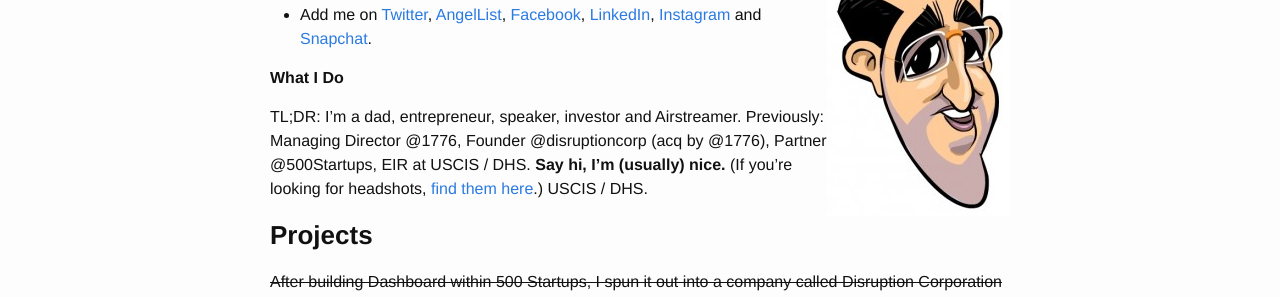
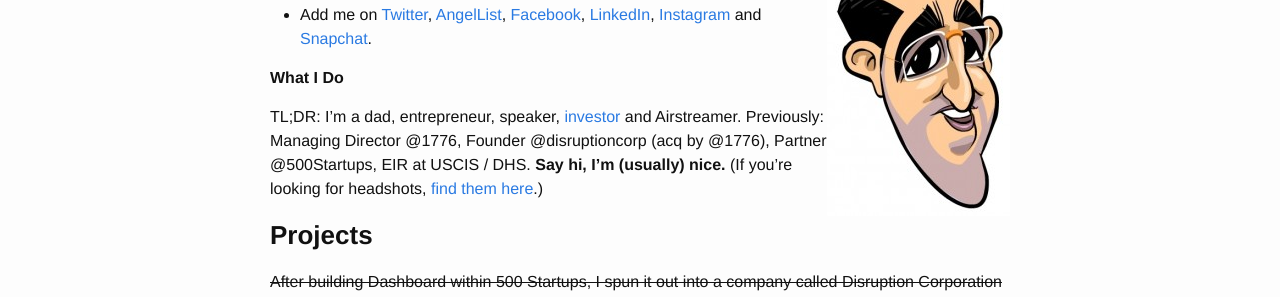
Before and after one commit to paulsingh/paulsingh.github.io, a Jekyll site: the page built from about.md, in a window 1280 px wide. Shown: the part 248-545 px from the top of the page. Built offline with Jekyll 4.4.1, drawn with Linux system fonts in a browser that asks for light colours.

Commit message:
Minor update to the about page.

```diff
--- a/about.md
+++ b/about.md
@@ -14,7 +14,7 @@
 
 **What I Do**
 
-TL;DR: I'm a dad, entrepreneur, speaker, investor and Airstreamer. Previously: Managing Director @1776, Founder @disruptioncorp (acq by @1776), Partner @500Startups, EIR at USCIS / DHS. **Say hi, I'm (usually) nice.** (If you're looking for headshots, <a href="https://docs.google.com/document/d/1UstcfltnzawY_8o4AuSeF_ZDib4hpTAjjoEFsQ7pbcs/edit?usp=sharing" target="_blank">find them here</a>.)  USCIS / DHS.
+TL;DR: I'm a dad, entrepreneur, speaker, [investor](http://angel.co/paulsingh) and Airstreamer. Previously: Managing Director @1776, Founder @disruptioncorp (acq by @1776), Partner @500Startups, EIR at USCIS / DHS. **Say hi, I'm (usually) nice.** (If you're looking for headshots, <a href="https://docs.google.com/document/d/1UstcfltnzawY_8o4AuSeF_ZDib4hpTAjjoEFsQ7pbcs/edit?usp=sharing" target="_blank">find them here</a>.)
 
 ### **Projects**
 
```
